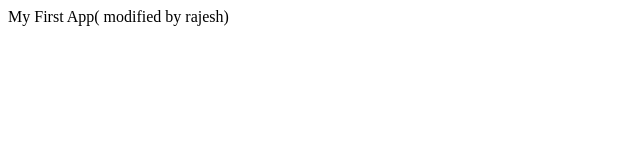
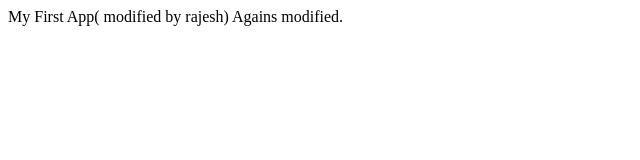
Before and after one commit to PODVU/myapp, a plain HTML site: page index.html in a window 1280 px wide. Shown: the whole page, without its empty margins (0-640 px from the left). Drawn offline with Linux system fonts and the light colour scheme.

Commit message:
further modified

```diff
--- a/index.html
+++ b/index.html
@@ -10,6 +10,7 @@
 
 <body>
     My First App( modified by rajesh)
+    Agains modified.
 </body>
 
 </html>
```
